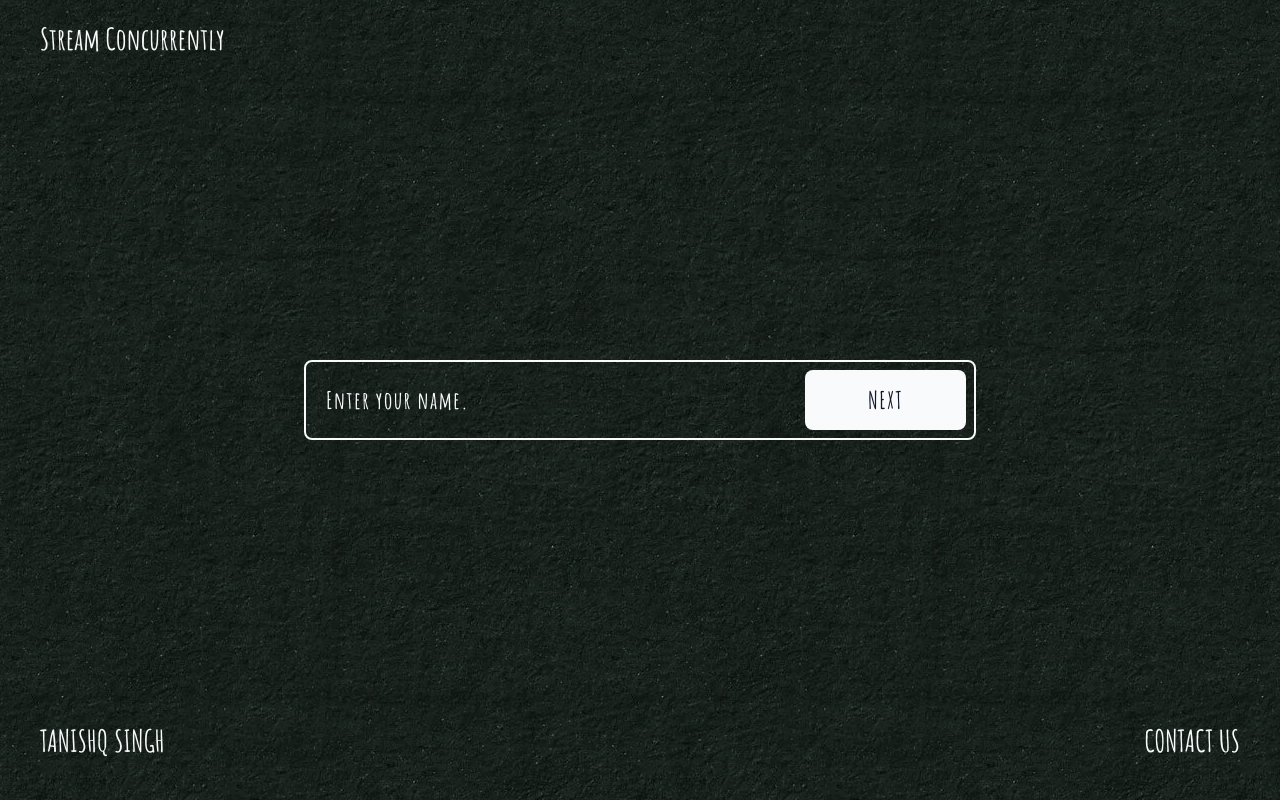
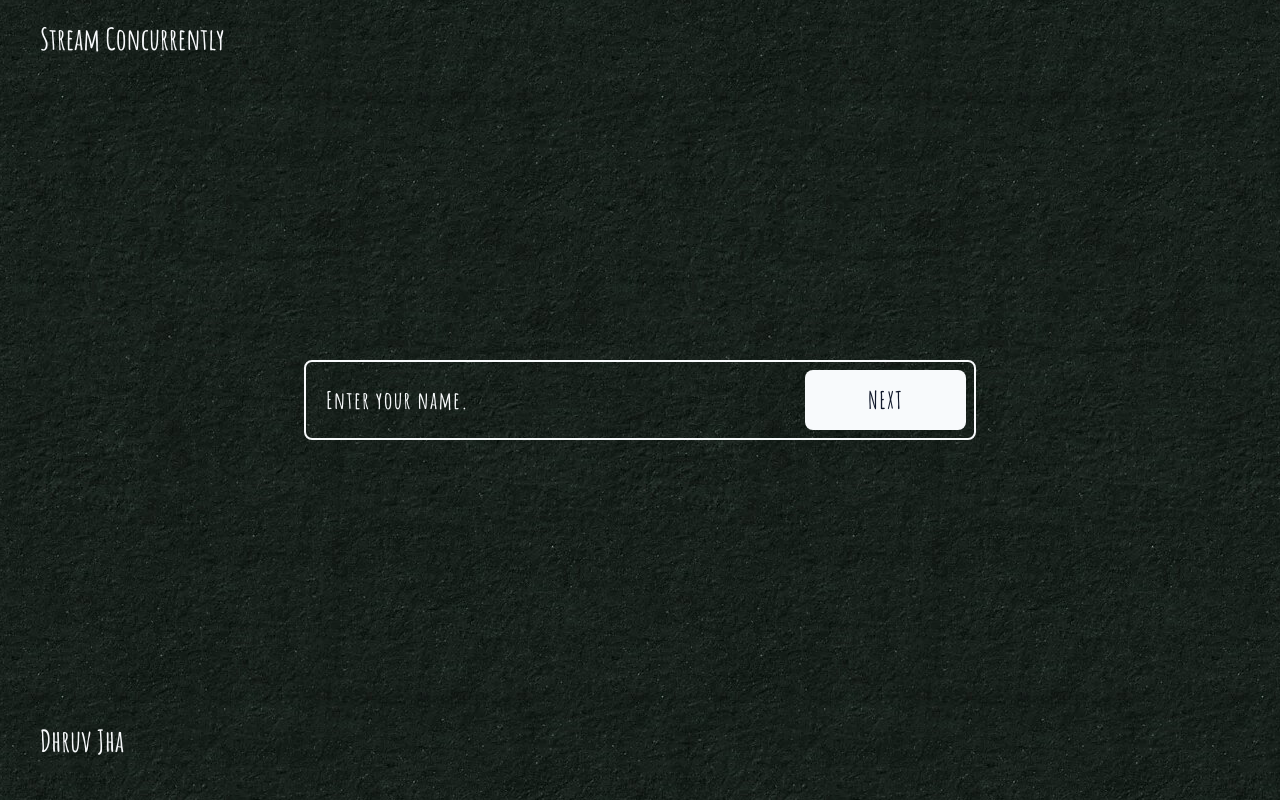
Before and after one commit to jdhruv555/Videostream, a Next.js app: page / in a window 1280 px wide. Built offline with nearby package versions, Linux system fonts and the light colour scheme; no server answers.

Commit message:
Initial commit: Video streaming application

```diff
--- a/components/Footer.tsx
+++ b/components/Footer.tsx
@@ -7,8 +7,8 @@ const Footer: NextPage = () => {
     return (
         <footer className='h-20 z-10 w-screen bg-transparent flex justify-center items-center px-10'>
             <nav className='flex justify-between items-start w-full h-full'>
-                <span className='text-2xl md:text-3xl font-bold text-slate-50 hover:text-neutral-300 cursor-pointer'>TANISHQ SINGH</span>
-                <span className='text-2xl md:text-3xl font-bold text-slate-50 hover:text-neutral-300 cursor-pointer'>CONTACT US</span>
+                <span className='text-2xl md:text-3xl font-bold text-slate-50 hover:text-neutral-300 cursor-pointer'>Dhruv Jha </span>
+                <span className='text-2xl md:text-3xl font-bold text-slate-50 hover:text-neutral-300 cursor-pointer'></span>
             </nav>
         </footer>
     );
```
